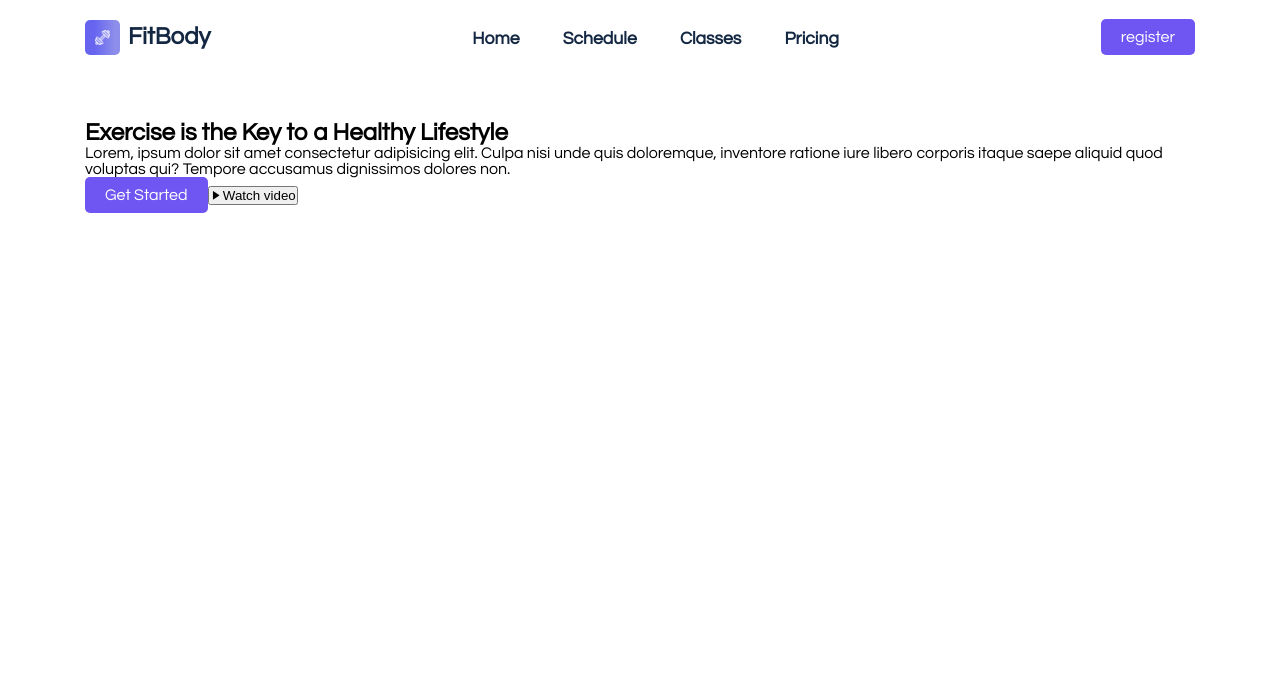
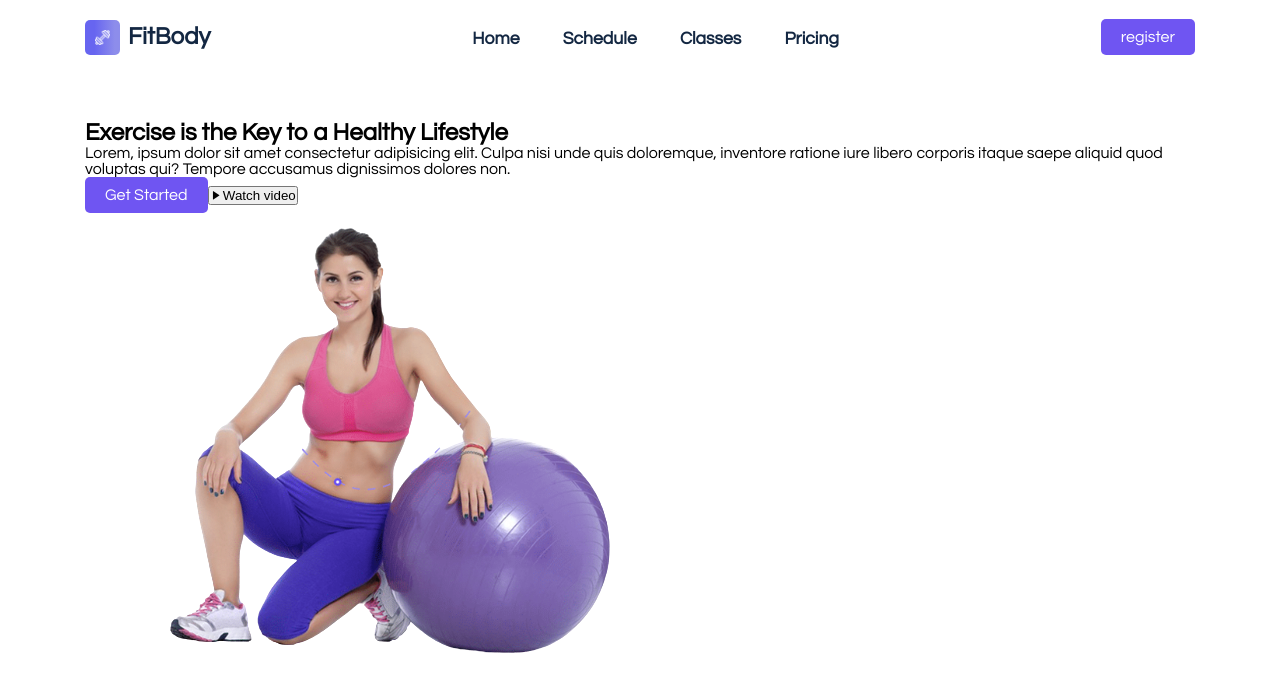
Before and after one commit to mariaemf/gym-website-reactjs, a React (Create React App) app: page / in a window 1280 px wide. Shown: the top 692 px of the page. Built offline with nearby package versions, Linux system fonts and the light colour scheme.

Commit message:
image integration with the main page

```diff
--- a/src/components/UI/Hero.js
+++ b/src/components/UI/Hero.js
@@ -1,4 +1,5 @@
 import React from "react";
+import heroImg from "../../assets/img/gym-02.png";
 
 const Hero = () => {
   return (
@@ -7,7 +8,10 @@ const Hero = () => {
         <div className="hero__wrapper">
           {/* ==== hero content ====  */}
           <div className="hero__content">
-            <h2>Exercise is the Key to a Healthy Lifestyle</h2>
+            <h2>
+              Exercise is the Key to a{" "}
+              <span className="highlights">Healthy</span> Lifestyle
+            </h2>
 
             <p>
               Lorem, ipsum dolor sit amet consectetur adipisicing elit. Culpa
@@ -28,7 +32,19 @@ const Hero = () => {
           </div>
 
           {/* ==== hero img ====  */}
-          <div className="hero__img"></div>
+          <div className="hero__img">
+            <div className="hero__img-wrapper">
+              <div className="box-01">
+                <div className="box-02">
+                  <div className="box-03">
+                    <div className="box__img">
+                      <img src={heroImg} alt="" />
+                    </div>
+                  </div>
+                </div>
+              </div>
+            </div>
+          </div>
         </div>
       </div>
     </section>
```
